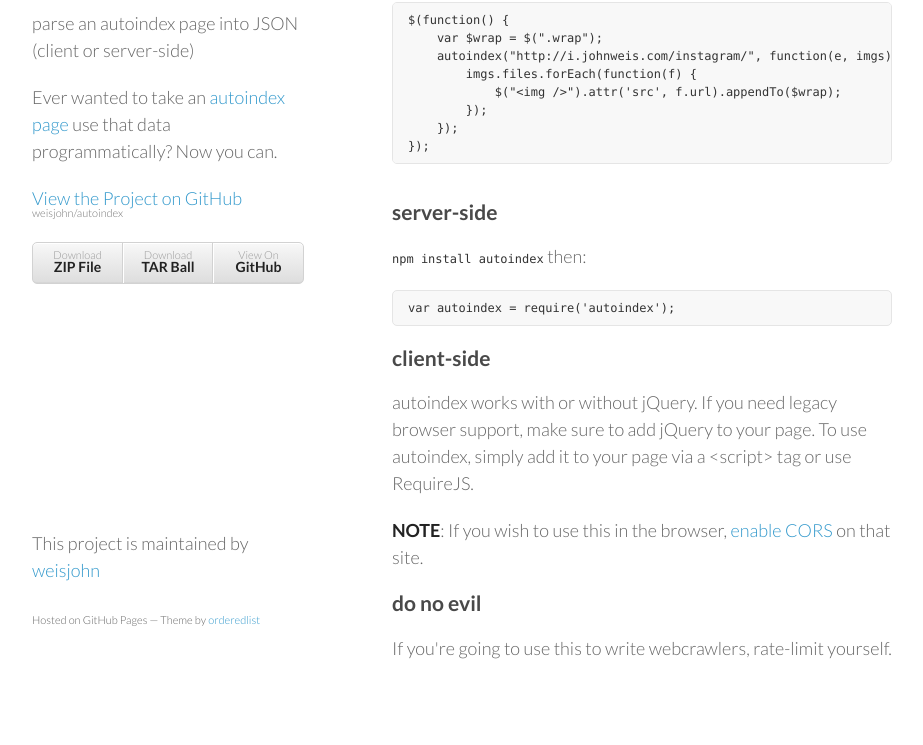
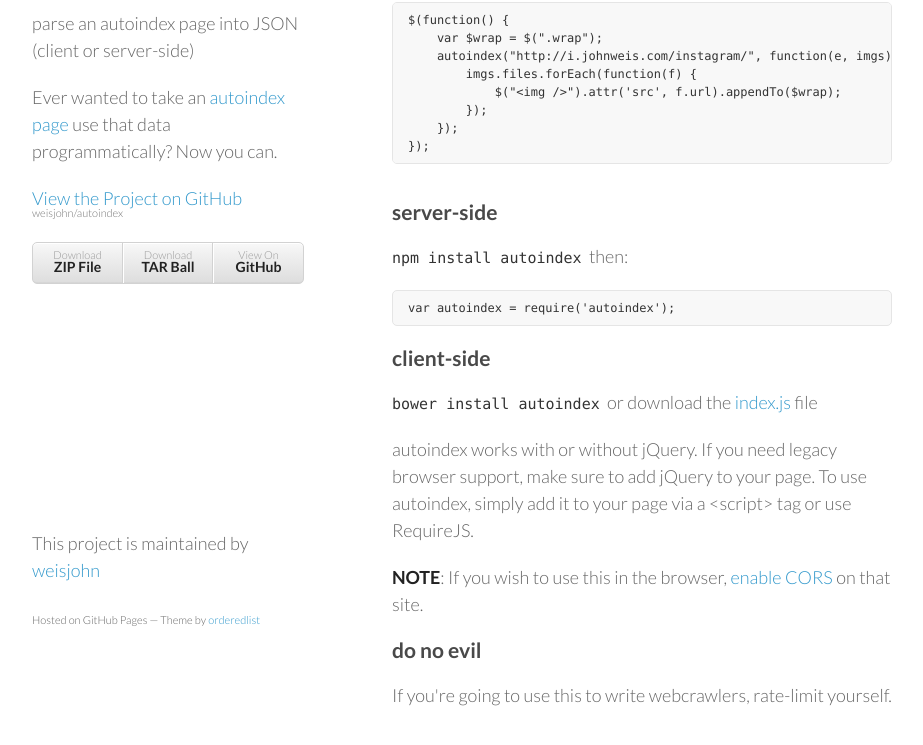
Before and after one commit to weisjohn/autoindex, a plain HTML site: page index.html in a window 1280 px wide. Shown: the part 99-844 px from the top of the page, without its empty margins (178-1101 px from the left). Drawn offline with nearby package versions, Linux system fonts and the light colour scheme; no server answers.

Commit message:
reference bower, bump code in p tags

```diff
--- a/index.html
+++ b/index.html
@@ -74,6 +74,8 @@
 <h3>
 <a name="client-side" class="anchor" href="#client-side"><span class="octicon octicon-link"></span></a>client-side</h3>
 
+<p><code>bower install autoindex</code> or download the <a href="https://raw2.github.com/weisjohn/autoindex/master/index.js">index.js</a> file </p>
+
 <p>autoindex works with or without jQuery. If you need legacy browser support, make sure to add jQuery to your page. To use autoindex, simply add it to your page via a &lt;script&gt; tag or use RequireJS.</p>
 
 <p><strong>NOTE</strong>: If you wish to use this in the browser, <a href="http://enable-cors.org">enable CORS</a> on that site.</p>
--- a/stylesheets/styles.css
+++ b/stylesheets/styles.css
@@ -279,3 +279,8 @@ footer {
     height: auto;
   }
 }
+
+p code {
+  font-size: 15px;
+  padding-right: 0.25em;
+}
```
